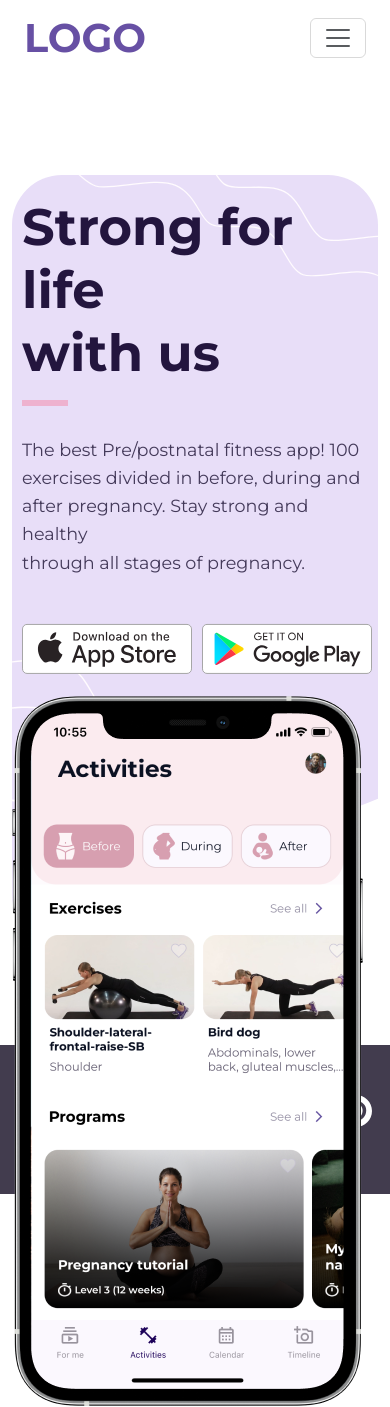
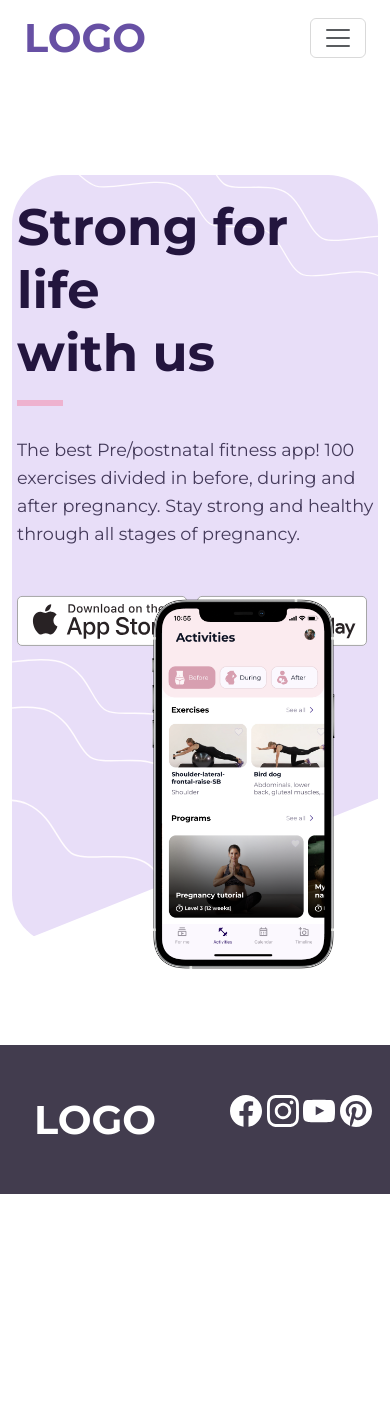
Before and after one commit to Yaroslavvvvvvvv/stfalcon_test, a Vue app: page / in a window 390 px wide. After the commit the page ends 1194 px from the top, so only its background shows below. Built offline with nearby package versions, Linux system fonts and the light colour scheme.

Commit message:
change iphon

```diff
--- a/src/assets/styles/first_section.scss
+++ b/src/assets/styles/first_section.scss
@@ -84,6 +84,8 @@
   }
 
   .iphone {
+    max-width: 100%;
+    height: auto;
     margin-top: -650px;
     margin-left: 190px;
   }
@@ -201,14 +203,16 @@
       display: none;
     }
     .iphone {
-      margin-left: -20px;
-      margin-top: -400px;
+      max-width: 75%;
+      margin-left: 70px;
+      margin-top: -500x;
     }
   }
   @media (max-width: 767.98px) {
     .iphone {
+      max-width: 50%;
       margin-top: -270px;
-      margin-left: 140px;
+      margin-left: 240px;
     }
     h1 {
       font-size: 3.5rem;
@@ -225,25 +229,26 @@
   @media (max-width: 575.98px) {
     h1 {
       font-size: 3.2rem;
-      margin-left: 10px;
+      margin-left: 5px;
     }
     .colored_line {
-      margin-left: 10px;
+      margin-left: 5px;
     }
 
     p {
       font-size: 1.1rem;
-      margin-left: 10px;
+      margin-left: 5px;
     }
     .app_store {
-      margin-left: 10px;
+      margin-left: 5px;
     }
     .google_play{
       margin-left: 10px;
     }
     .iphone{
-      margin-left: 0;
-      margin-top: -250px;
+      max-width: 50%;
+      margin-left: 140px;
+      margin-top: -350px;
     }
   }
 }
--- a/src/components/FirstSection.vue
+++ b/src/components/FirstSection.vue
@@ -35,7 +35,7 @@
             </a>
           </div>
           <div class="col-lg-6 col-md-6 col-sm-12">
-            <img src="../assets/img/first_section/iphone.png" alt="iphone" class="mw-100 iphone">
+            <img src="../assets/img/first_section/iphone.png" alt="iphone" class="iphone">
             <img src="../assets/img/first_section/left_phone.png" alt="image" class="mw-100 left_phone">
             <img src="../assets/img/first_section/right_phone.png" alt="image" class="mw-100 right_phone">
           </div>
```
